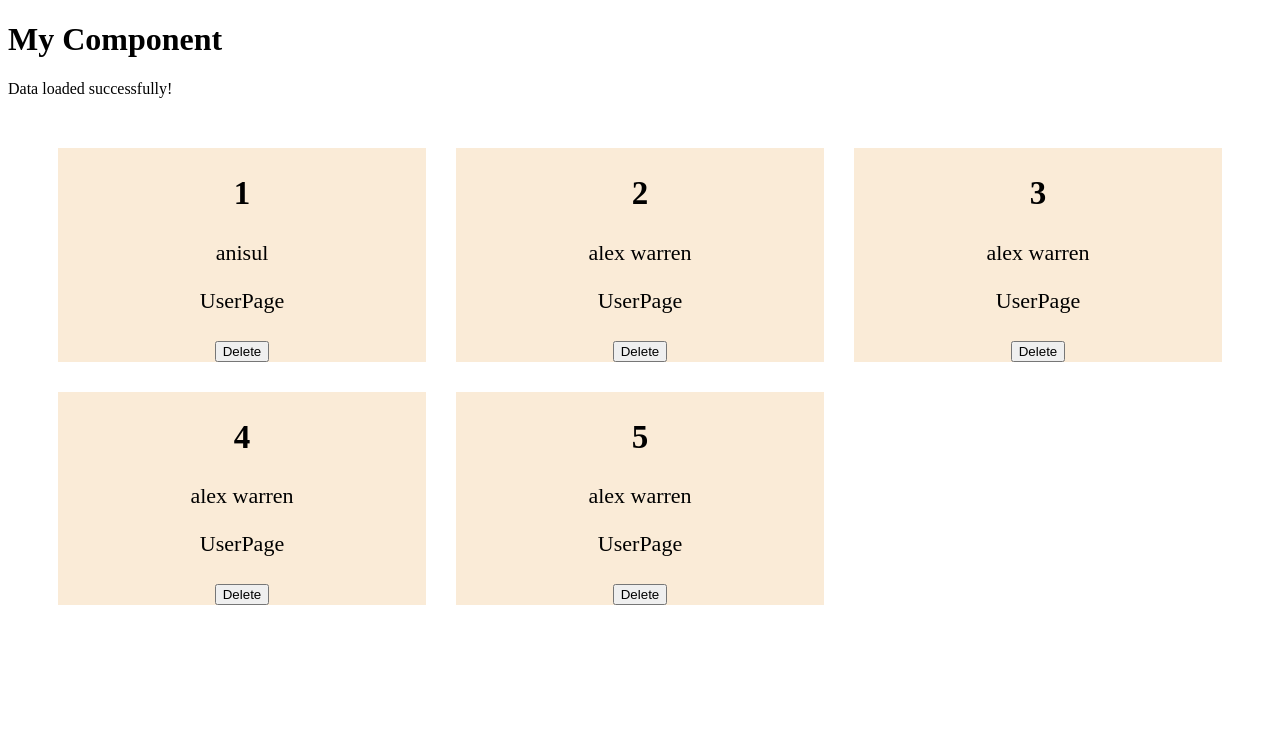
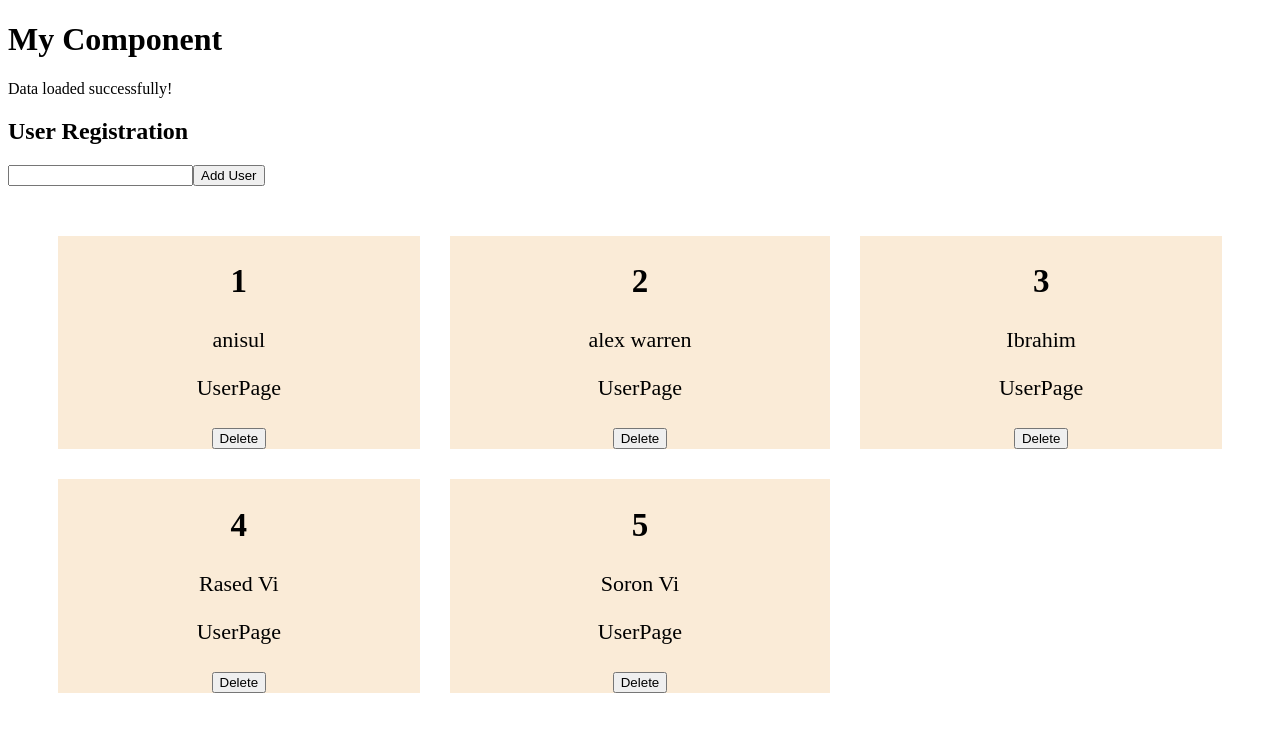
Before and after one commit to Ibrahimcoderx/react-all-ibrahim, a Next.js app: page / in a window 1280 px wide. Shown: the top 732 px of the page. Built offline with nearby package versions, Linux system fonts and the light colour scheme.

Commit message:
update context

```diff
--- a/Component/Project_useContext/Context_project.js
+++ b/Component/Project_useContext/Context_project.js
@@ -1,27 +1,34 @@
 import React, { useState } from 'react'
-import Users from './Users'
+import Users from './Users-2'
+import NewUser from "../../Component/Project_useContext/NewUser";
 
 const Context_project = () => {
 
     const [users, setUsers] = useState([
         {id:1, username:'anisul'},
         {id:2, username: "alex warren"},
-        {id:3, username: "alex warren"},
-        {id:4, username: "alex warren"},
-        {id:5, username: "alex warren"},
+        {id:3, username: "Ibrahim"},
+        {id:4, username: "Rased Vi"},
+        {id:5, username: "Soron Vi"},
     ])
 
     const handleDeleteUser = (id) =>{
-      const filteredUsers = users.filter((user) => user.id !== id) // jid ta click korsi sata sara
+      const filteredUsers = users.filter((user) => user.id !== id) // j id ta click korsi sata sara
       setUsers(filteredUsers)
       console.log(id)
+    }
+
+    const handleAddNewUser =(newUser)=>{
+      setUsers(prevUser => [...prevUser, newUser ])
     }
 
   return (
 
     <div>
+        <NewUser handleAddNewUser={handleAddNewUser}/>
+        <Users users ={users} handleDeleteUser={handleDeleteUser} />
+        <NewUser handleAddNewUser={handleAddNewUser}/>
 
-        <Users users ={users} handleDeleteUser={handleDeleteUser}/>
 
     </div>
   )
--- /dev/null
+++ b/Component/Project_useContext/NewUser.js
@@ -0,0 +1,34 @@
+import React, {useContext, useState} from 'react'
+import { UserContext } from '../Project_useContext2/Context/UsersConText'
+
+const NewUser = () => {
+
+
+    const {setUsers} = useContext(UserContext)
+    const [username, setUsersname] = useState('')
+
+    const handleSubmit = (event)=>{
+        event.preventDefault()
+        const newUser = { id: new Date().getTime().toString() ,username: username}
+        setUsers(prevUser => [...prevUser, newUser ])
+        setUsersname('')
+    }
+
+    const handleUsernameChange =(event)=>{
+        setUsersname(event.target.value)
+    }
+
+  return (
+
+    <div>
+        <h2>User Registration</h2>
+        <form action="" onSubmit={handleSubmit}>
+            <input type="text" name='username' value={username} onChange={handleUsernameChange}/>
+            <button type='summit'>Add User</button>
+        </form>
+    </div>
+
+  )
+}
+
+export default NewUser
--- a/Component/Project_useContext/User.js
+++ b/Component/Project_useContext/User.js
@@ -2,7 +2,6 @@ import React from 'react'
 
 const User = ({user, handleDeleteUser}) => {
         const {id, username} = user;
-
 
 
         const handleDelete =(id) =>{
@@ -17,7 +16,6 @@ const User = ({user, handleDeleteUser}) => {
         <p>UserPage</p>
         <button onClick={() =>{handleDelete(id)}}>Delete</button>
 
-
     </div>
 
   )
--- /dev/null
+++ b/Component/Project_useContext2/Context/UsersConText.js
@@ -0,0 +1,8 @@
+
+//create Context
+//Provide the Context
+//use the context
+
+import { createContext } from "react";
+
+ export const  UserContext = createContext({}); // kisu akta dita hoba ( ) akana empty object rakha hoyasa
--- /dev/null
+++ b/Component/Project_useContext2/Context_project.js
@@ -0,0 +1,30 @@
+import React, { useState } from 'react'
+import Users from './Users-2'
+import NewUser from "../Project_useContext/NewUser";
+import { UserContext } from './Context/UsersConText';
+
+const Context_project2 = () => {
+
+    const [users, setUsers] = useState([
+        {id:1, username:'anisul'},
+        {id:2, username: "alex warren"},
+        {id:3, username: "Ibrahim"},
+        {id:4, username: "Rased Vi"},
+        {id:5, username: "Soron Vi"},
+    ])
+
+
+  return (
+
+    // Value must user {} and object ar modda value now globaly avilable value
+
+   <UserContext.Provider value={{users,setUsers}}>
+     <div>
+        <NewUser/>
+        <Users  />
+    </div>
+   </UserContext.Provider>
+  )
+}
+
+export default Context_project2
--- /dev/null
+++ b/Component/Project_useContext2/Costomhook/useUserContext.js
@@ -0,0 +1,7 @@
+import React, {useContext} from "react"
+import { UserContext } from "../Context/UsersConText"
+
+
+export const useUserContext = () =>{
+    return useContext(UserContext)
+}
--- /dev/null
+++ b/Component/Project_useContext2/NewUser.js
@@ -0,0 +1,31 @@
+import React, {useState} from 'react'
+
+const NewUser = ({handleAddNewUser}) => {
+
+    const [username, setUsersname] = useState('')
+
+    const handleSubmit = (event)=>{
+        event.preventDefault()
+        const newUser = { id: new Date().getTime().toString() , username: username}
+        handleAddNewUser(newUser)
+        setUsersname('')
+    }
+
+    const handleUsernameChange =(event)=>{
+        setUsersname(event.target.value)
+    }
+
+  return (
+
+    <div>
+        <h2>User Registration</h2>
+        <form action="" onSubmit={handleSubmit}>
+            <input type="text" name='username' value={username} onChange={handleUsernameChange}/>
+            <button type='summit'>Add User</button>
+        </form>
+    </div>
+
+  )
+}
+
+export default NewUser
--- /dev/null
+++ b/Component/Project_useContext2/User.js
@@ -0,0 +1,29 @@
+import React, { useContext } from 'react'
+import { useUserContext } from './Costomhook/useUserContext';
+
+const User = ({user}) => {
+
+  const {users,setUsers} = useUserContext()
+
+        const {id, username} = user;
+
+        const handleDelete =(id) =>{
+          const filteredUsers = users.filter((user) => user.id !== id) // j id ta click korsi sata sara
+          setUsers(filteredUsers)
+          console.log(id)
+        }
+
+  return (
+
+    <div className='user'>
+        <h2>{id}</h2>
+        <p>{username}</p>
+        <p>UserPage</p>
+        <button onClick={() =>{handleDelete(id)}}>Delete</button>
+
+    </div>
+
+  )
+}
+
+export default User
--- /dev/null
+++ b/Component/Project_useContext2/Users-2.js
@@ -0,0 +1,19 @@
+import React, { useContext } from 'react'
+import User from './User'
+import { useUserContext } from './Costomhook/useUserContext'
+
+
+const Users = () => {
+  const {users} = useUserContext()
+
+  return (
+
+    <div className='users'>
+
+            {users.map(user=> <User key={user.id} user={user}  />)}
+
+    </div>
+  )
+}
+
+export default Users
--- a/src/pages/index.js
+++ b/src/pages/index.js
@@ -23,6 +23,8 @@ import Component1_useContext from "../../Component/Hooks/useContext/Component1";
 import TestData2 from "../../Component/database/TestData";
 import Context_project from "../../Component/Project_useContext/Context_project";
 import Loader from "../../Component/Loader/Loader";
+import Context_project2 from "../../Component/Project_useContext2/Context_project";
+
 
 
 const index = () => {
@@ -81,8 +83,12 @@ const index = () => {
       {/* <Component1_useContext/>    props drilling value passing any component , state make globlay  */}
 
       {/* <TestData2/> */}
+
       <Loader/>
-      <Context_project/>
+
+      {/* <Context_project/> */}
+      <Context_project2/>
+
 
 
 
```
Also changed, not shown: Component/Project_useContext/Users-2.js (renamed from Component/Project_useContext/Users.js).
